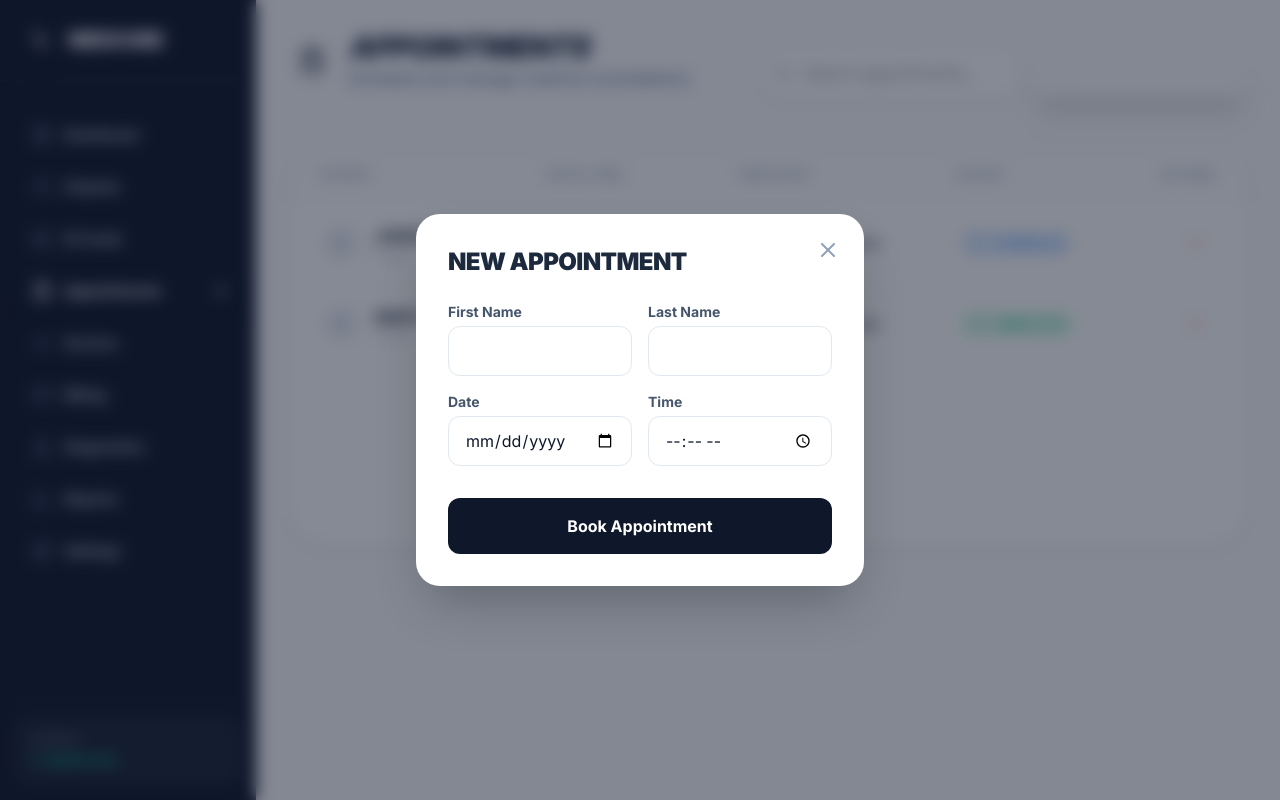
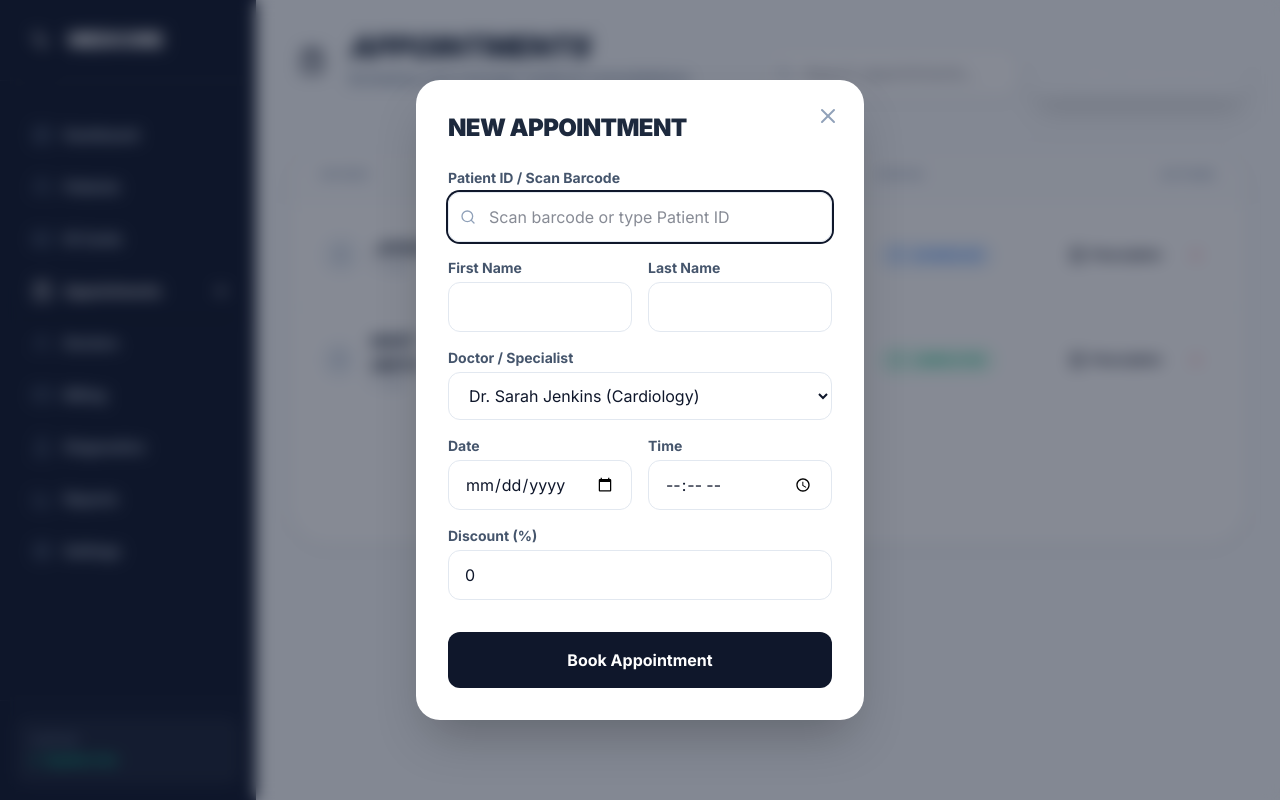
Before and after one commit to shorifullara1-code/Hospital-Managment, a Next.js app: page /appointments in a window 1280 px wide. Both pictures are taken after a click on the button "New Appointment". Built offline with nearby package versions, Linux system fonts and the light colour scheme.

Commit message:
feat: Enhance forms and data models
Adds new fields and input elements to improve data collection for diagnostics, appointments, and billing. Includes patient ID scanning inputs and structured data for lab tests. Updates settings page with a save button and descriptive text.

```diff
--- a/app/appointments/page.tsx
+++ b/app/appointments/page.tsx
@@ -12,7 +12,8 @@ import {
   CheckCircle2,
   XCircle,
   AlertCircle,
-  X
+  X,
+  FileText
 } from 'lucide-react';
 import { cn } from '@/lib/utils';
 
@@ -164,6 +165,18 @@ export default function AppointmentsPage() {
             </button>
             <h2 className="text-2xl font-black text-slate-800 tracking-tight uppercase mb-6">New Appointment</h2>
             <form onSubmit={handleAddAppointment} className="space-y-4">
+              <div>
+                <label className="block text-sm font-bold text-slate-600 mb-1">Patient ID / Scan Barcode</label>
+                <div className="relative">
+                  <Search className="absolute left-3 top-1/2 -translate-y-1/2 text-slate-400" size={16} />
+                  <input
+                    type="text" required
+                    className="w-full pl-10 pr-4 py-3 border border-slate-200 rounded-xl outline-none focus:ring-2 focus:ring-primary/20 focus:border-primary"
+                    placeholder="Scan barcode or type Patient ID"
+                    autoFocus
+                  />
+                </div>
+              </div>
               <div className="grid grid-cols-2 gap-4">
                 <div>
                   <label className="block text-sm font-bold text-slate-600 mb-1">First Name</label>
@@ -182,6 +195,16 @@ export default function AppointmentsPage() {
                   />
                 </div>
               </div>
+              <div>
+                <label className="block text-sm font-bold text-slate-600 mb-1">Doctor / Specialist</label>
+                <select
+                  className="w-full px-4 py-3 border border-slate-200 rounded-xl outline-none focus:ring-2 focus:ring-primary/20 focus:border-primary"
+                >
+                  <option>Dr. Sarah Jenkins (Cardiology)</option>
+                  <option>Dr. Michael Chen (Neurology)</option>
+                  <option>Dr. Emily Patel (General Physician)</option>
+                </select>
+              </div>
               <div className="grid grid-cols-2 gap-4">
                 <div>
                   <label className="block text-sm font-bold text-slate-600 mb-1">Date</label>
@@ -199,6 +222,13 @@ export default function AppointmentsPage() {
                     value={formData.appointment_time} onChange={e => setFormData({...formData, appointment_time: e.target.value})}
                   />
                 </div>
+              </div>
+              <div>
+                <label className="block text-sm font-bold text-slate-600 mb-1">Discount (%)</label>
+                <input
+                  type="number" min="0" max="100" defaultValue="0"
+                  className="w-full px-4 py-3 border border-slate-200 rounded-xl outline-none focus:ring-2 focus:ring-primary/20 focus:border-primary"
+                />
               </div>
               <button type="submit" className="w-full bg-slate-900 text-white font-bold py-4 rounded-xl mt-4 hover:bg-slate-800 transition-colors">
                 Book Appointment
@@ -270,6 +300,14 @@ export default function AppointmentsPage() {
                       </div>
                     </td>
                     <td className="px-8 py-5 text-right">
+                      <div className="flex items-center justify-end gap-2">
+                        <button
+                          onClick={() => alert("Generating Prescription...")}
+                          className="text-primary hover:text-primary/80 transition-colors p-2 hover:bg-primary/10 rounded-lg flex items-center gap-1 text-xs font-bold"
+                          title="Generate Prescription"
+                        >
+                          <FileText size={16} /> Prescription
+                        </button>
                         <button
                           onClick={() => setAppointments(appointments.filter(a => a.id !== appt.id))}
                           className="text-rose-300 hover:text-rose-600 transition-colors p-2 hover:bg-rose-50 rounded-lg border border-transparent hover:border-rose-200"
@@ -277,6 +315,7 @@ export default function AppointmentsPage() {
                         >
                           <X size={20} />
                         </button>
+                      </div>
                     </td>
                   </tr>
                 ))}
--- a/app/billing/page.tsx
+++ b/app/billing/page.tsx
@@ -1,7 +1,7 @@
 'use client';
 
 import React, { useState } from 'react';
-import { CreditCard, Plus, Receipt, Clock, X, Check } from 'lucide-react';
+import { CreditCard, Plus, Receipt, Clock, X, Check, Search } from 'lucide-react';
 import { cn } from '@/lib/utils';
 
 interface Invoice {
@@ -74,12 +74,17 @@ export default function BillingPage() {
             <h2 className="text-2xl font-black text-slate-800 tracking-tight uppercase mb-6">Create Invoice</h2>
             <form onSubmit={handleAddInvoice} className="space-y-4">
                <div>
-                <label className="block text-sm font-bold text-slate-600 mb-1">Patient Name</label>
-                <input
-                  type="text" required
-                  className="w-full px-4 py-3 border border-slate-200 rounded-xl outline-none focus:ring-2 focus:ring-primary/20 focus:border-primary"
-                  value={formData.patientName} onChange={e => setFormData({...formData, patientName: e.target.value})}
-                />
+                <label className="block text-sm font-bold text-slate-600 mb-1">Patient ID / Scan Barcode</label>
+                <div className="relative">
+                  <Search className="absolute left-3 top-1/2 -translate-y-1/2 text-slate-400" size={16} />
+                  <input
+                    type="text" required
+                    className="w-full pl-10 pr-4 py-3 border border-slate-200 rounded-xl outline-none focus:ring-2 focus:ring-primary/20 focus:border-primary"
+                    value={formData.patientName} onChange={e => setFormData({...formData, patientName: e.target.value})}
+                    placeholder="Scan barcode or type Patient ID/Name"
+                    autoFocus
+                  />
+                </div>
               </div>
               <div>
                 <label className="block text-sm font-bold text-slate-600 mb-1">Amount (₹)</label>
--- a/app/diagnostics/page.tsx
+++ b/app/diagnostics/page.tsx
@@ -1,7 +1,7 @@
 'use client';
 
 import React, { useState } from 'react';
-import { FlaskConical, Search, Plus, TestTube2, Microscope, Dna, FileText, CheckCircle2, AlertCircle } from 'lucide-react';
+import { FlaskConical, Search, Plus, TestTube2, Microscope, Dna, FileText, CheckCircle2, AlertCircle, X } from 'lucide-react';
 import { cn } from '@/lib/utils';
 
 interface LabTest {
@@ -10,6 +10,7 @@ interface LabTest {
   test_name: string;
   category: string;
   status: 'pending' | 'completed';
+  amount: number;
   date: string;
 }
 
@@ -18,9 +19,12 @@ export default function DiagnosticsPage() {
   const [search, setSearch] = useState('');
 
   const [tests, setTests] = useState<LabTest[]>([
-    { id: 'LAB-9001', patient_id: 'P-1002', test_name: 'Complete Blood Count', category: 'Blood Tests', status: 'completed', date: '2026-05-12' },
-    { id: 'LAB-9002', patient_id: 'P-1005', test_name: 'Chest X-Ray', category: 'Radiology', status: 'pending', date: '2026-05-13' }
+    { id: 'LAB-9001', patient_id: 'P-1002', test_name: 'Complete Blood Count', category: 'Blood Tests', status: 'completed', amount: 500, date: '2026-05-12' },
+    { id: 'LAB-9002', patient_id: 'P-1005', test_name: 'Chest X-Ray', category: 'Radiology', status: 'pending', amount: 1500, date: '2026-05-13' }
   ]);
+
+  const [showForm, setShowForm] = useState(false);
+  const [formData, setFormData] = useState({ patient_id: '', test_name: '', category: 'Blood Tests', amount: '' });
 
   const categories = [
     { name: 'Blood Tests', icon: TestTube2, count: tests.filter(t => t.category === 'Blood Tests').length },
@@ -28,16 +32,22 @@ export default function DiagnosticsPage() {
     { name: 'Genetic', icon: Dna, count: tests.filter(t => t.category === 'Genetic').length },
   ];
 
-  const handleAddTest = () => {
+  const handleAddTest = (e: React.FormEvent) => {
+    e.preventDefault();
+    if (formData.test_name && formData.patient_id) {
       const newTest: LabTest = {
         id: 'LAB-' + Math.floor(Math.random() * 9000 + 1000),
-      patient_id: 'P-' + Math.floor(Math.random() * 9000 + 1000),
-      test_name: 'Metabolic Panel',
-      category: 'Blood Tests',
+        patient_id: formData.patient_id,
+        test_name: formData.test_name,
+        category: formData.category,
         status: 'pending',
+        amount: Number(formData.amount),
         date: new Date().toISOString().split('T')[0]
       };
       setTests([newTest, ...tests]);
+      setShowForm(false);
+      setFormData({ patient_id: '', test_name: '', category: 'Blood Tests', amount: '' });
+    }
   };
 
   const filteredTests = tests.filter(t => {
@@ -64,6 +74,68 @@ export default function DiagnosticsPage() {
           <span>New Lab Test</span>
         </button>
       </header>
+
+      {showForm && (
+        <div className="fixed inset-0 bg-slate-900/50 backdrop-blur-sm flex items-center justify-center z-50 p-4">
+          <div className="bg-white rounded-3xl p-8 max-w-md w-full shadow-2xl relative">
+            <button
+              onClick={() => setShowForm(false)}
+              className="absolute top-6 right-6 text-slate-400 hover:text-slate-600"
+            >
+              <X size={24} />
+            </button>
+            <h2 className="text-2xl font-black text-slate-800 tracking-tight uppercase mb-6">New Lab Test</h2>
+            <form onSubmit={handleAddTest} className="space-y-4">
+              <div>
+                <label className="block text-sm font-bold text-slate-600 mb-1">Patient ID / Scan Barcode</label>
+                <div className="relative">
+                  <Search className="absolute left-3 top-1/2 -translate-y-1/2 text-slate-400" size={16} />
+                  <input
+                    type="text" required
+                    className="w-full pl-10 pr-4 py-3 border border-slate-200 rounded-xl outline-none focus:ring-2 focus:ring-primary/20 focus:border-primary"
+                    value={formData.patient_id} onChange={e => setFormData({...formData, patient_id: e.target.value})}
+                    placeholder="Scan barcode or type ID"
+                    autoFocus
+                  />
+                </div>
+              </div>
+              <div>
+                <label className="block text-sm font-bold text-slate-600 mb-1">Test Name</label>
+                <input
+                  type="text" required
+                  className="w-full px-4 py-3 border border-slate-200 rounded-xl outline-none focus:ring-2 focus:ring-primary/20 focus:border-primary"
+                  value={formData.test_name} onChange={e => setFormData({...formData, test_name: e.target.value})}
+                  placeholder="e.g. Complete Blood Count"
+                />
+              </div>
+              <div className="grid grid-cols-2 gap-4">
+                <div>
+                  <label className="block text-sm font-bold text-slate-600 mb-1">Category</label>
+                  <select
+                    className="w-full px-4 py-3 border border-slate-200 rounded-xl outline-none focus:ring-2 focus:ring-primary/20 focus:border-primary"
+                    value={formData.category} onChange={e => setFormData({...formData, category: e.target.value})}
+                  >
+                    <option value="Blood Tests">Blood Tests</option>
+                    <option value="Radiology">Radiology</option>
+                    <option value="Genetic">Genetic</option>
+                  </select>
+                </div>
+                <div>
+                  <label className="block text-sm font-bold text-slate-600 mb-1">Fees (₹)</label>
+                  <input
+                    type="number" required
+                    className="w-full px-4 py-3 border border-slate-200 rounded-xl outline-none focus:ring-2 focus:ring-primary/20 focus:border-primary"
+                    value={formData.amount} onChange={e => setFormData({...formData, amount: e.target.value})}
+                  />
+                </div>
+              </div>
+              <button type="submit" className="w-full bg-slate-900 text-white font-bold py-4 rounded-xl mt-4 hover:bg-slate-800 transition-colors">
+                Save & Generate Invoice
+              </button>
+            </form>
+          </div>
+        </div>
+      )}
 
       <div className="grid grid-cols-1 lg:grid-cols-4 gap-6">
         <div className="lg:col-span-1 space-y-4">
@@ -118,6 +190,7 @@ export default function DiagnosticsPage() {
                         <th className="px-6 py-4 text-[10px] font-black uppercase tracking-widest text-slate-400">Patient ID</th>
                         <th className="px-6 py-4 text-[10px] font-black uppercase tracking-widest text-slate-400">Test Name</th>
                         <th className="px-6 py-4 text-[10px] font-black uppercase tracking-widest text-slate-400">Date</th>
+                        <th className="px-6 py-4 text-[10px] font-black uppercase tracking-widest text-slate-400">Fees (₹)</th>
                         <th className="px-6 py-4 text-[10px] font-black uppercase tracking-widest text-slate-400">Status</th>
                       </tr>
                     </thead>
@@ -130,6 +203,7 @@ export default function DiagnosticsPage() {
                           <td className="px-6 py-4 font-mono text-xs font-bold text-slate-500">{test.patient_id}</td>
                           <td className="px-6 py-4 font-bold text-slate-800">{test.test_name}</td>
                           <td className="px-6 py-4 text-sm text-slate-500 font-medium">{test.date}</td>
+                          <td className="px-6 py-4 font-black tracking-tighter text-slate-700">₹{test.amount}</td>
                           <td className="px-6 py-4">
                             <div className={cn(
                               "px-3 py-1.5 rounded-full text-[10px] font-black uppercase tracking-widest flex items-center gap-2 w-fit border",
```
Also changed, not shown: app/settings/page.tsx (+14 -5 lines). Lines whose indentation alone changed are shown as unchanged.
